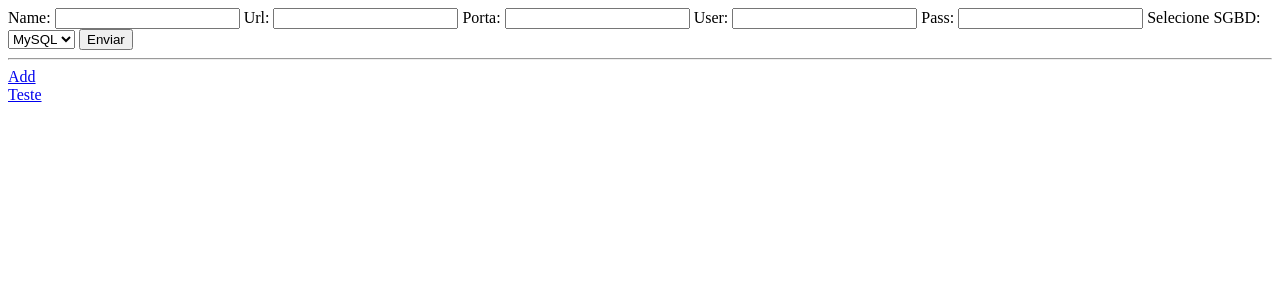
After one commit to MarceloPreis/lib-database, a PHP site: page /asdfasdf.html in a window 1280 px wide. The commit adds this page. Shown: the top 300 px of the page. Run offline with PHP 8.4, Linux system fonts and the light colour scheme.

Commit message:
layout form

```diff
--- /dev/null
+++ b/web/Column.js
@@ -0,0 +1,6 @@
+class Column {
+    constructor (colName, colType){
+        this.colName = colName;
+        this.colType = colType;
+    }
+}
--- /dev/null
+++ b/web/asdfasdf.html
@@ -0,0 +1,85 @@
+<!DOCTYPE html>
+<html lang="en">
+
+<head>
+    <meta charset="UTF-8">
+    <meta http-equiv="X-UA-Compatible" content="IE=edge">
+    <meta name="viewport" content="width=device-width, initial-scale=1.0">
+    <title>Crie sua database</title>
+
+    <script>
+
+        const colTypeOptions = [
+            {
+                value: 1,
+                desc: 'int'
+            },
+            {
+                value: 2,
+                desc: 'varchar(255)'
+            },
+            {
+                value: 3,
+                desc: 'Date'
+            }
+        ]
+
+        const fields = [
+            {
+                label: 'Database Name',
+                id: 'database'
+            },
+            {
+                label: 'User Name',
+                id: 'user'
+            },
+            {
+                label: 'Senha',
+                id: 'pass'
+            },
+            {
+                label: 'DB URL',
+                id: 'url'
+            },
+            {
+
+            }
+        ]
+
+        window.onload = function () {
+
+        }
+
+
+
+    </script>
+</head>
+
+<body>
+    <form action="" method="get">
+        <label for="name">Name: </label>
+        <input type="text" id="name">
+        <label for="url">Url: </label>
+        <input type="text" id="url">
+        <label for="porta">Porta: </label>
+        <input type="text" id="porta">
+        <label for="user">User: </label>
+        <input type="text" id="user">
+        <label for="pass">Pass: </label>
+        <input type="text" id="pass">
+        <label for="sgbd">Selecione SGBD: </label>
+        <select name="sgbd" id="sgbd">
+            <option value="1">MySQL</option>
+        </select>
+        <button type="submit">Enviar</button>
+
+
+        <hr>
+        <a href=#js onclick="addContainer()">Add</a>
+        <div id="tables"></div>
+        <a href="#js" onclick="teste()">Teste</a>
+    </form>
+
+</body>
+
+</html>
```
Also changed, not shown: web/index.html (+28 -22 lines), web/style.css (+10 -0 lines).
